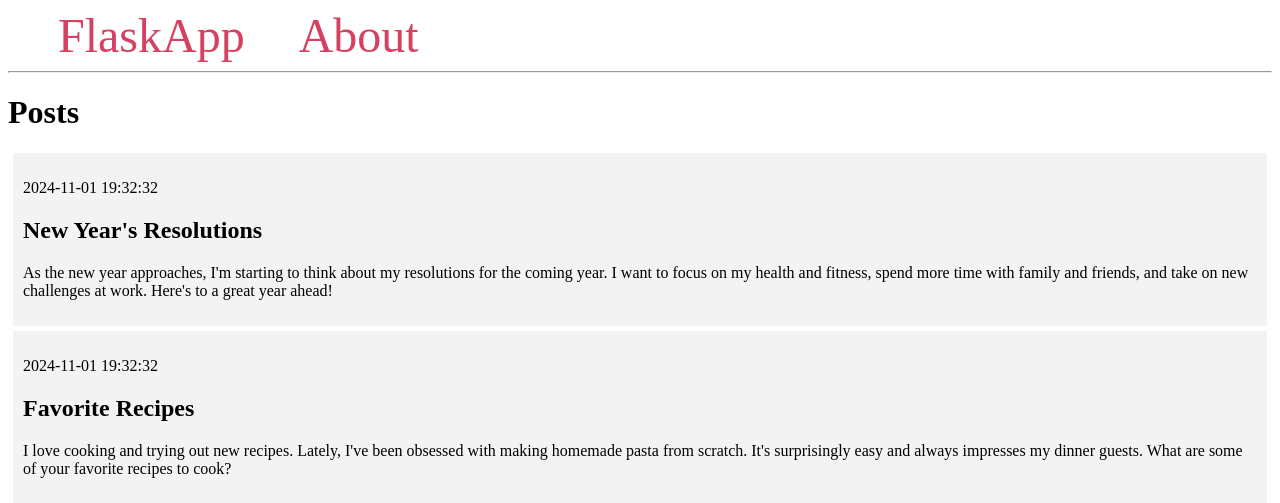
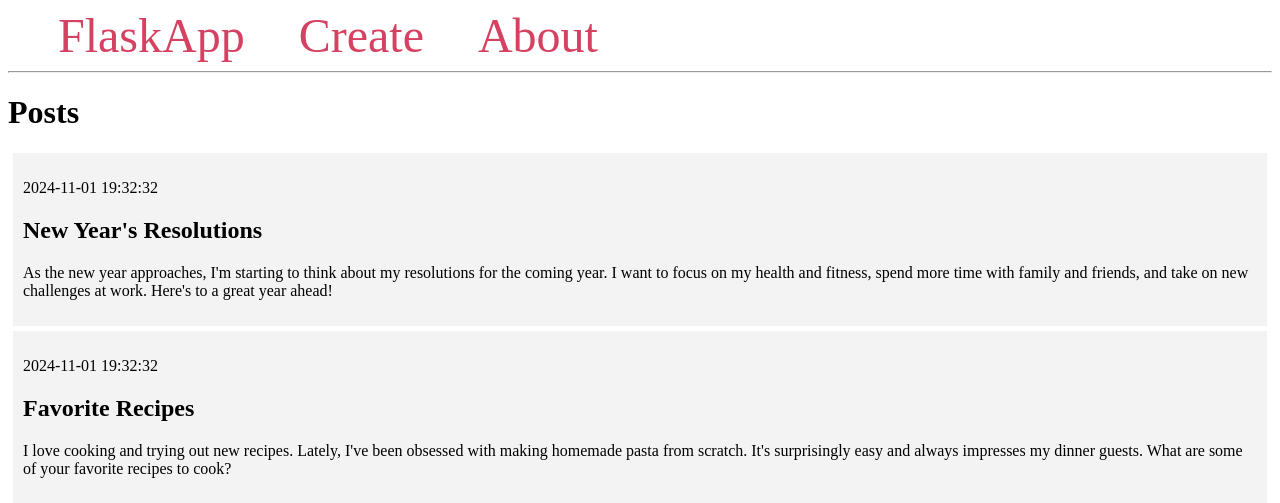
Before and after one commit to RyanHammond16/FlaskBlogRepo, a Flask app: page / in a window 1280 px wide. Shown: the top 503 px of the page. Run offline with Flask 3, Linux system fonts and the light colour scheme; data comes from the database, SQL or seed files in the repository; both versions use the stored data as it was after the commit.

Commit message:
Added create page for blog posts

```diff
--- a/app.py
+++ b/app.py
@@ -4,7 +4,7 @@ from flask import Flask, render_template, request, url_for, flash, redirect, abo
 # make a Flask application object called app
 app = Flask(__name__)
 app.config["DEBUG"] = True
-
+app.config['SECRET_KEY'] = 'your secret key'
 
 
 # Function to open a connection to the database.db file
@@ -34,6 +34,26 @@ def index():
 
 
 # route to create a post
+@app.route('/create/', methods=('GET', 'POST'))
+def create():
+    if request.method == 'POST':
+
+        title = request.form['title']
+        content = request.form['content']
 
 
+        if not title:
+            flash("Title is required")
+        elif not content:
+            flash("Content is required")
+        else:
+            conn = get_db_connection()
+            conn.execute('INSERT INTO posts (title, content) VALUES (?, ?)', (title, content))
+            conn.commit()
+            conn.close()
+
+            return redirect(url_for('index'))
+
+    return render_template('create.html')
+
 app.run()
--- a/templates/base.html
+++ b/templates/base.html
@@ -28,10 +28,17 @@
 <body>
     <nav>
         <a href="{{ url_for('index') }}">FlaskApp</a>
+        <a href="{{ url_for('create') }}">Create</a>
         <a href="#">About</a>
     </nav>
     <hr>
     <div class="content">
+        {% for message in get_flashed_messages() %}
+            <div class="alert">{{ message }}</div>
+
+        {% endfor %}
+
+
         {% block content %} {% endblock %}
     </div>
 </body>
```
Also changed, not shown: database.db.
